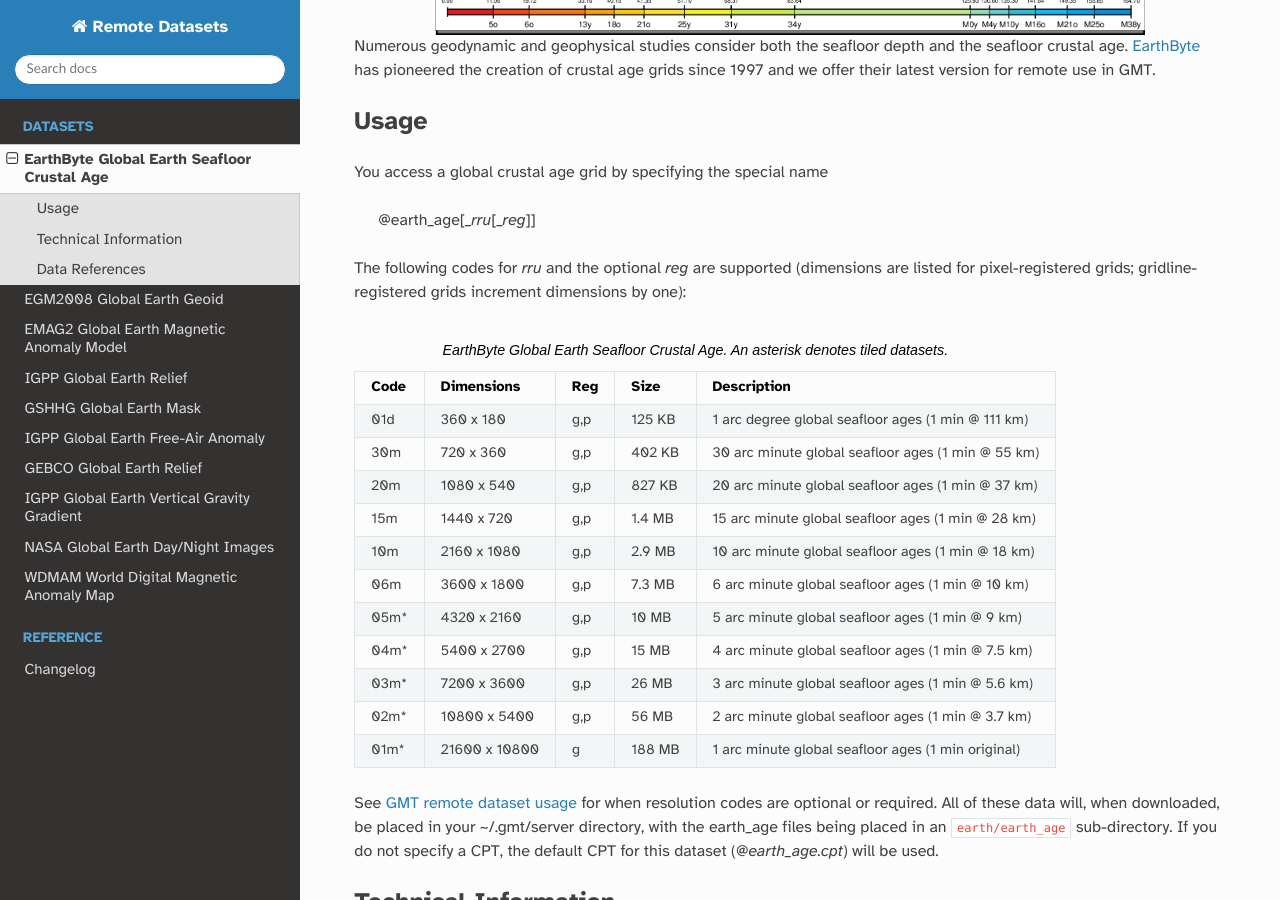
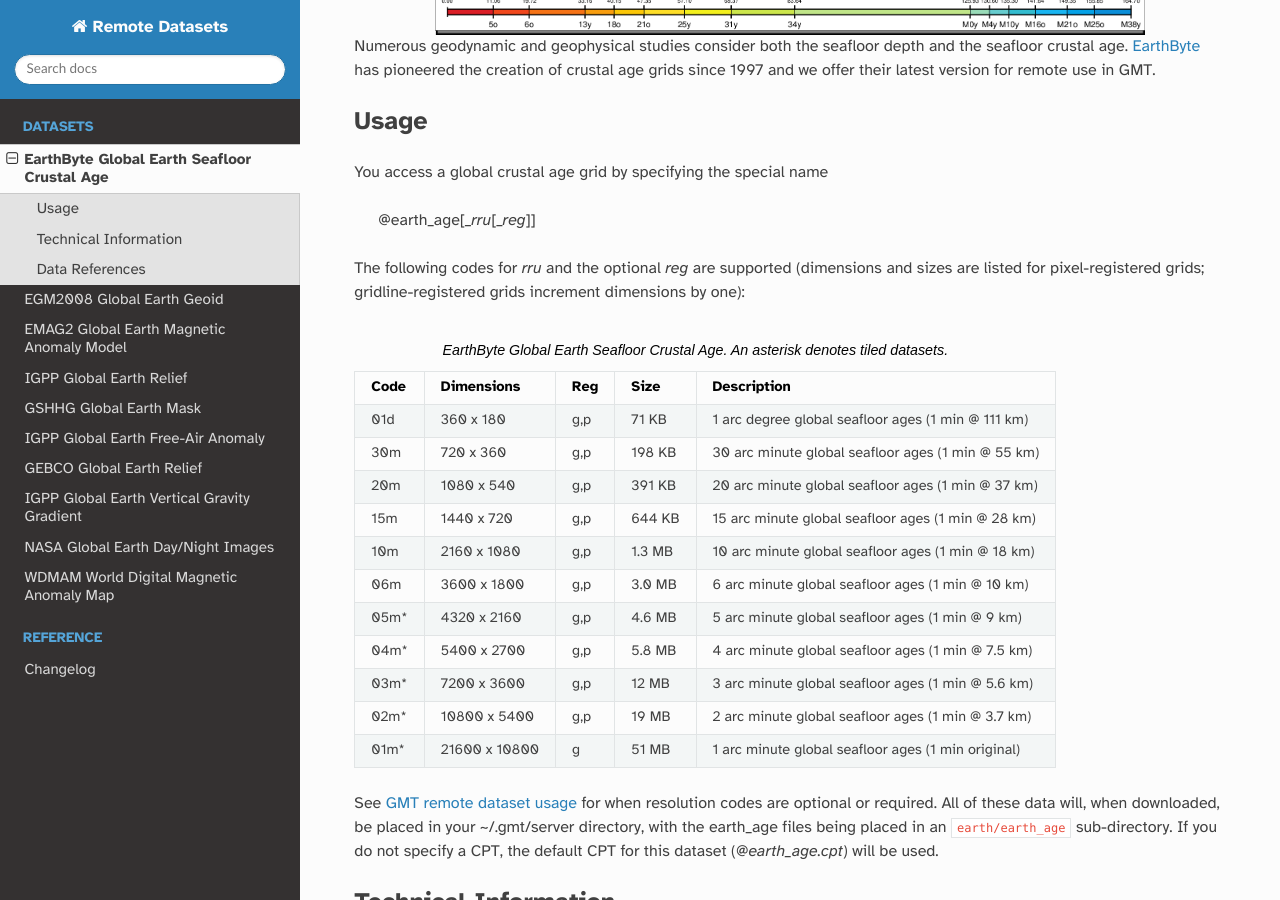
Before and after one commit to GenericMappingTools/remote-datasets, a Sphinx documentation site: the page built from docs/earth-age.rst, in a window 1280 px wide and 900 px high, scrolled down 545 px. Built offline with Sphinx 7.4.7 and the Read the Docs theme 2.0.0, drawn with Linux system fonts in a browser that asks for light colours.

Commit message:
Earth age information (#66)
* update file size

* update with _p grid info

```diff
--- a/docs/earth-age.rst
+++ b/docs/earth-age.rst
@@ -20,7 +20,7 @@
 
    @earth_age[_\ *rru*\ [_\ *reg*\ ]]
 
-The following codes for *rr*\ *u* and the optional *reg* are supported (dimensions are listed
+The following codes for *rr*\ *u* and the optional *reg* are supported (dimensions and sizes are listed
 for pixel-registered grids; gridline-registered grids increment dimensions by one):
 
 .. _tbl-earth_age:
@@ -30,17 +30,17 @@
   ==== ================= === =======  ==================================================
   Code Dimensions        Reg Size     Description
   ==== ================= === =======  ==================================================
-  01d       360 x    180 g,p  125 KB  1 arc degree global seafloor ages (1 min @ 111 km)
-  30m       720 x    360 g,p  402 KB  30 arc minute global seafloor ages (1 min @ 55 km)
-  20m      1080 x    540 g,p  827 KB  20 arc minute global seafloor ages (1 min @ 37 km)
-  15m      1440 x    720 g,p  1.4 MB  15 arc minute global seafloor ages (1 min @ 28 km)
-  10m      2160 x   1080 g,p  2.9 MB  10 arc minute global seafloor ages (1 min @ 18 km)
-  06m      3600 x   1800 g,p  7.3 MB  6 arc minute global seafloor ages (1 min @ 10 km)
-  05m*     4320 x   2160 g,p   10 MB  5 arc minute global seafloor ages (1 min @ 9 km)
-  04m*     5400 x   2700 g,p   15 MB  4 arc minute global seafloor ages (1 min @ 7.5 km)
-  03m*     7200 x   3600 g,p   26 MB  3 arc minute global seafloor ages (1 min @ 5.6 km)
-  02m*    10800 x   5400 g,p   56 MB  2 arc minute global seafloor ages (1 min @ 3.7 km)
-  01m*    21600 x  10800 g    188 MB  1 arc minute global seafloor ages (1 min original)
+  01d       360 x    180 g,p   71 KB  1 arc degree global seafloor ages (1 min @ 111 km)
+  30m       720 x    360 g,p  198 KB  30 arc minute global seafloor ages (1 min @ 55 km)
+  20m      1080 x    540 g,p  391 KB  20 arc minute global seafloor ages (1 min @ 37 km)
+  15m      1440 x    720 g,p  644 KB  15 arc minute global seafloor ages (1 min @ 28 km)
+  10m      2160 x   1080 g,p  1.3 MB  10 arc minute global seafloor ages (1 min @ 18 km)
+  06m      3600 x   1800 g,p  3.0 MB  6 arc minute global seafloor ages (1 min @ 10 km)
+  05m*     4320 x   2160 g,p  4.6 MB  5 arc minute global seafloor ages (1 min @ 9 km)
+  04m*     5400 x   2700 g,p  5.8 MB  4 arc minute global seafloor ages (1 min @ 7.5 km)
+  03m*     7200 x   3600 g,p   12 MB  3 arc minute global seafloor ages (1 min @ 5.6 km)
+  02m*    10800 x   5400 g,p   19 MB  2 arc minute global seafloor ages (1 min @ 3.7 km)
+  01m*    21600 x  10800 g     51 MB  1 arc minute global seafloor ages (1 min original)
   ==== ================= === =======  ==================================================
 
 See :gmt-docs:`GMT remote dataset usage <datasets/remote-data.html#usage>` for when resolution codes are optional or required.
```
